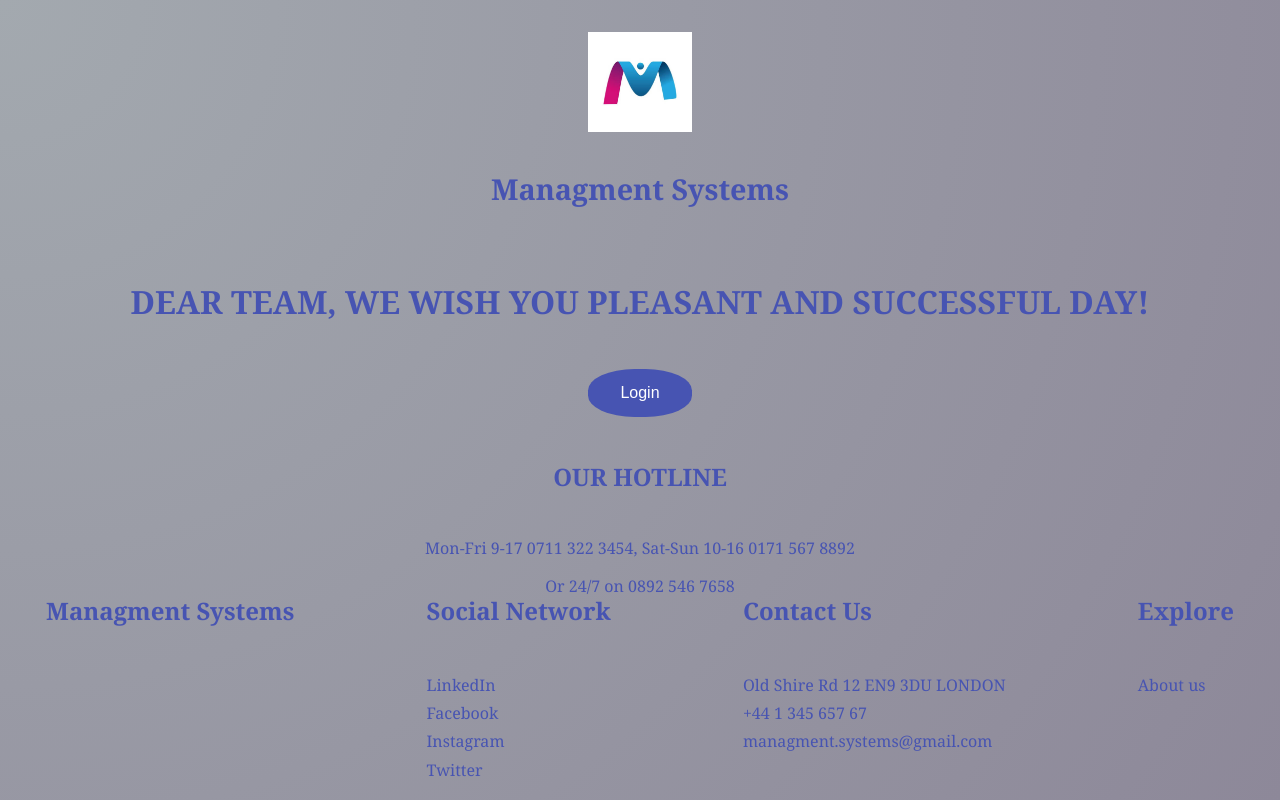
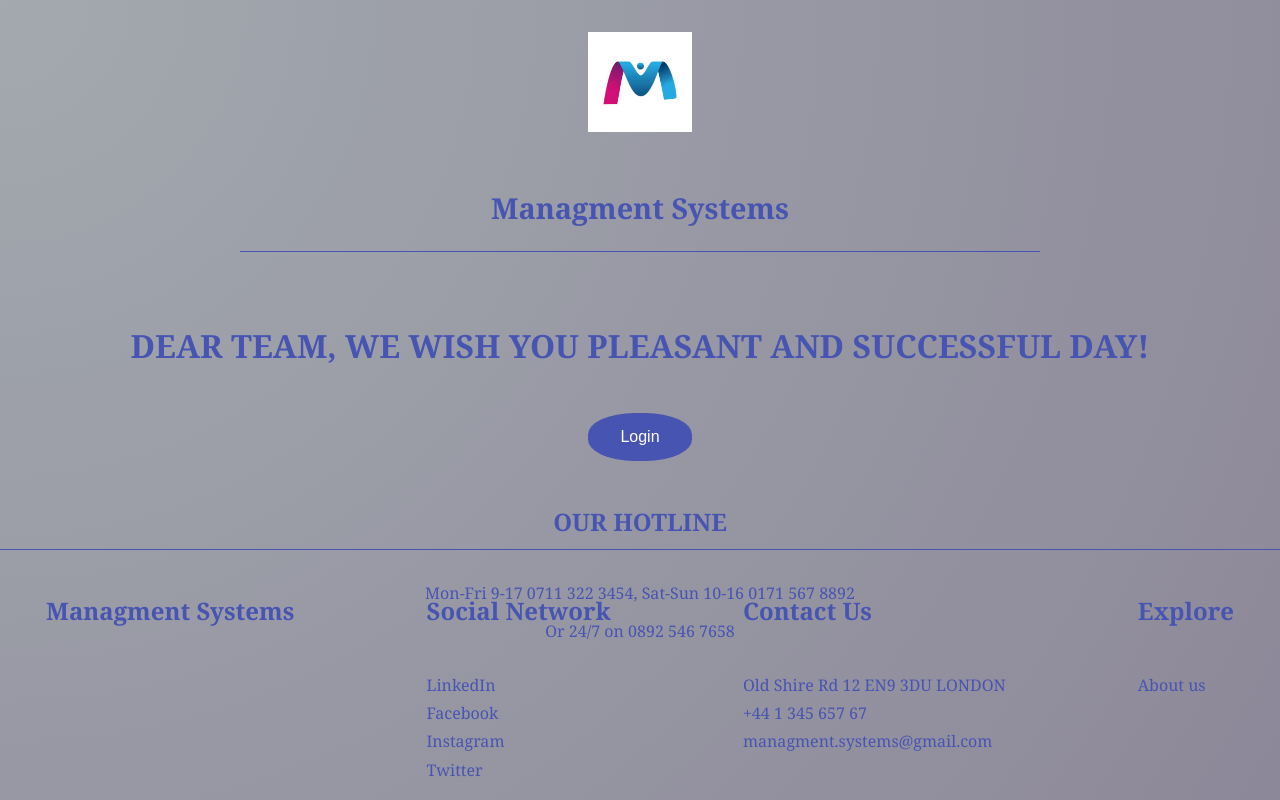
Before and after one commit to lsvelikov/Cashier, an Angular app: page / in a window 1280 px wide. Built offline with nearby package versions, Linux system fonts and the light colour scheme.

Commit message:
adding border radius footer and header

```diff
--- a/src/app/app.routes.ts
+++ b/src/app/app.routes.ts
@@ -1,6 +1,7 @@
 import { Routes } from '@angular/router';
+import { LoginComponent } from './login/login.component';
 import { UserTablesComponent } from './login/user-tables/user-tables.component';
-import { LoginComponent } from './login/login.component';
+
 
 export const routes: Routes = [
     {
--- a/src/app/footer/footer.component.css
+++ b/src/app/footer/footer.component.css
@@ -5,6 +5,7 @@
     width: 100%;
     display: flex;
     justify-content: space-around;
+    border-top: 1px solid #4754b2;
 }
 
 ul {
--- a/src/app/header/header.component.css
+++ b/src/app/header/header.component.css
@@ -6,6 +6,7 @@
     gap: 2rem;
     max-width: 50rem;
     margin: 0 auto 3rem auto;
+    border-bottom: 1px solid #4754b2;
 }
 
 img {
@@ -16,6 +17,6 @@ img {
 
   h1 {
     font-size: 1.8rem;
-    margin: 0;
+    margin-bottom: 1.5rem;
     padding: 0;
   }
```
